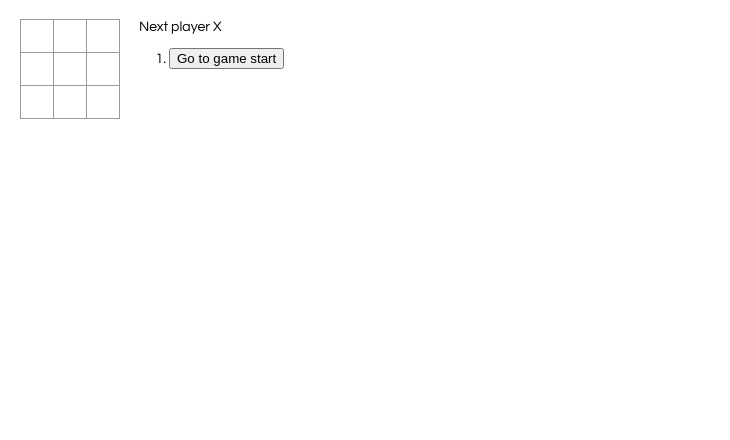
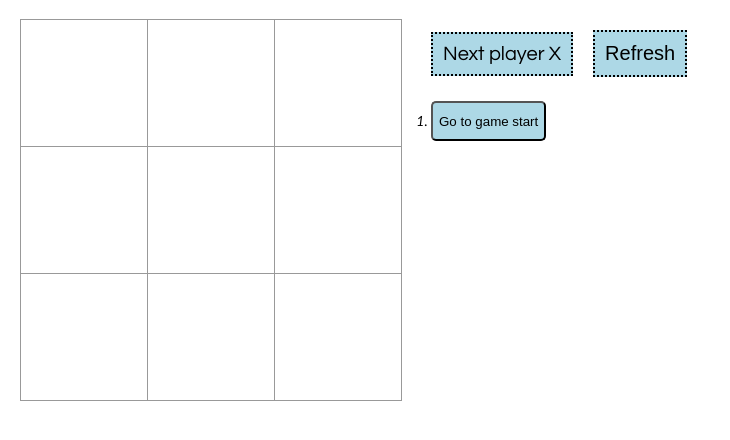
Before and after one commit to alexey-sw/Tic-tac-toe, a React app: page / in a window 1280 px wide. Shown: the whole page, without its empty margins (0-730 px from the left). Built offline with nearby package versions, Linux system fonts and the light colour scheme.

Commit message:
added refresh button, minor bugs fixed

```diff
--- a/package.json
+++ b/package.json
@@ -13,7 +13,7 @@
   "scripts": {
     "start": "react-scripts start",
     "build": "react-scripts build",
-    "test": "jest",
+    "test": "react-scripts test",
     "eject": "react-scripts eject"
   },
   "eslintConfig": {
--- a/src/index.css
+++ b/src/index.css
@@ -4,7 +4,15 @@ body {
   }
 
   ol, ul {
-    padding-left: 30px;
+    padding-left:10px;
+    font-family: 'Gill Sans', 'Gill Sans MT', Calibri, 'Trebuchet MS', sans-serif;
+    font-style:italic
+  }
+  #movebutton{
+    height:40px;
+    background-color:lightblue;
+    border-radius: 5px;
+    border-width: 2px;
   }
 
   .board-row:after {
@@ -21,15 +29,15 @@ body {
     background: #fff;
     border: 1px solid #999;
     float: left;
-    font-size: 24px;
+    font-size: 64px;
     font-weight: bold;
-    line-height: 34px;
-    height: 34px;
+    line-height: 128px;
+    height: 128px;
     margin-right: -1px;
     margin-top: -1px;
     padding: 0;
     text-align: center;
-    width: 34px;
+    width: 128px;
   }
 
   .square:focus {
@@ -39,7 +47,18 @@ body {
   .kbd-navigation .square:focus {
     background: #ddd;
   }
+  #status{
+    background-color:lightblue;
+    border:2px solid black;
+    border-style:dotted;
+    display: inline-block;
+    text-align: center;
+    font-size:20px;
+    padding:10px;
+    margin:10px;
 
+
+  }
   .game {
     display: flex;
     flex-direction: row;
--- a/src/index.js
+++ b/src/index.js
@@ -1,18 +1,7 @@
 import React from 'react'
 import ReactDOM from 'react-dom'
 import './index.css'
-// class Square extends React.Component {
 
-//     render() {
-//       return (
-//         <button className="square" onClick={()=>{this.props.onClick()}}>
-//           {this.props.value}
-//         </button>
-//       );
-//     }
-
-// }
-//* we don't need square component any more because it doesn't have its state
 class Square extends React.Component {
     constructor(props) {
         super(props)
@@ -26,9 +15,7 @@ class Square extends React.Component {
 
 
     render() {
-        //console.log(this.state.color); doesn't work
         let className = this.state.class
-        // this.setState({color:this.props.color});
         return (
             <button
                 style={{ background: this.props.color }}
@@ -40,31 +27,9 @@ class Square extends React.Component {
         )
     }
 }
-//this is what it returns for render into the board
-
 class Board extends React.Component {
-    // constructor(props) {
-    //     super(props)
-    //     this.state = {
-    //         squares: Array(9).fill(null),
-    //         xIsNext: true,
-    //     }
-    //     console.log(this.state)
-    // } all management of the squares goes to game component
-    // handleClick(i) {
-    //     const squares = this.props.squares.slice();
-    //     if (calculateWinner(squares)|| squares[i]){
-    //         return ;
-    //     }
-    //     squares[i] = this.state.xIsNext ? "X" : "O";
-    //     console.log(squares)
-    //     this.setState({ squares: squares,xIsNext:!this.state.xIsNext });
-    // }
     renderSquare(i) {
-        if (i === this.props.colorindex) {
-            //* console.log(this.props.colorindex); works
-            //*console.log("here"); 1 here and many there
-            // console.log(this.props.color);
+        if (i === this.props.colorindex || this.props.colorindex ==="all") {
             return (
                 <Square
                     color={this.props.color}
@@ -89,15 +54,6 @@ class Board extends React.Component {
     }
 
     render() {
-        //* we don't need it anymore as long as game manages information about the game
-        // const winner = calculateWinner(this.state.squares);
-        // let status ;
-        // if (winner){
-        //     status = "Winner:" + winner + " (Refresh the page to continue)";
-        // }
-        // else{
-        //     status = 'Next player: ' + (this.state.xIsNext ? 'X' : 'O');
-        // }
         return (
             <div>
                 <div className="board-row">
@@ -160,13 +116,26 @@ class Game extends React.Component {
             color:color
         })
     }
+    handlerefreshClick(){
+        this.setState({history: [
+            {
+                squares: Array(9).fill(null),
+
+                move: null,
+            },
+        ],stepNumber:0,color:"white"})
+        this.state.xIsNext=true;
+        this.render();
+    }
     jumpTo(step) {
         this.setState({ stepNumber: step, xIsNext: step % 2 === 0 ,color:"white"});
 
     }
     render() {
         const history = this.state.history
+
         const current = history[this.state.stepNumber]
+
         const winner = calculateWinner(current.squares)
         let status
         const moves = history.map((step, move) => {
@@ -176,15 +145,19 @@ class Game extends React.Component {
                 : 'Go to game start'
             return (
                 <li key={move}>
-                    <button onClick={() => this.jumpTo(move)}>{desc}</button>
+                    <button id = "movebutton" onClick={() => this.jumpTo(move)}>{desc}</button>
                 </li>
             )
         })
         if (winner) {
+            this.state.colorindex = "all"
             if (winner==="DRAW"){
                 status = "DRAW";
+                this.state.color = "gray";
             }else{
-                status = 'Winner: ' + winner
+                status = 'Winner: ' + winner;
+                this.state.color = winner==="X" ? "green" : "red";
+
             }
         } else {
             status = 'Next player ' + (this.state.xIsNext ? 'X' : 'O')
@@ -203,7 +176,8 @@ class Game extends React.Component {
                 </div>
 
                 <div className="game-info">
-                    <div>{status}</div>
+                    <div id = "status">{status}</div>
+                    <button id = "status" onClick= {()=>{this.handlerefreshClick()}}>Refresh</button>
                     <ol>{moves}</ol>
                 </div>
             </div>
```
